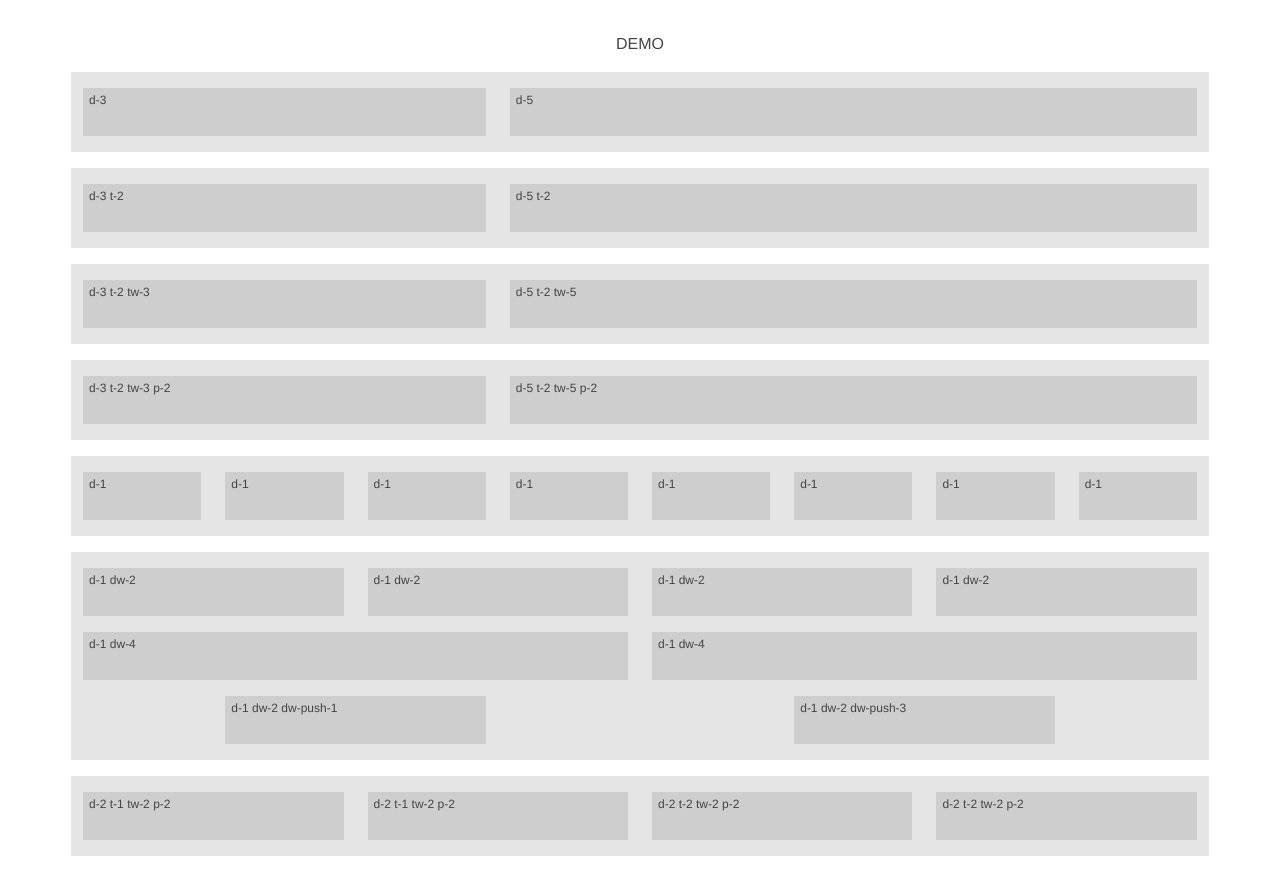
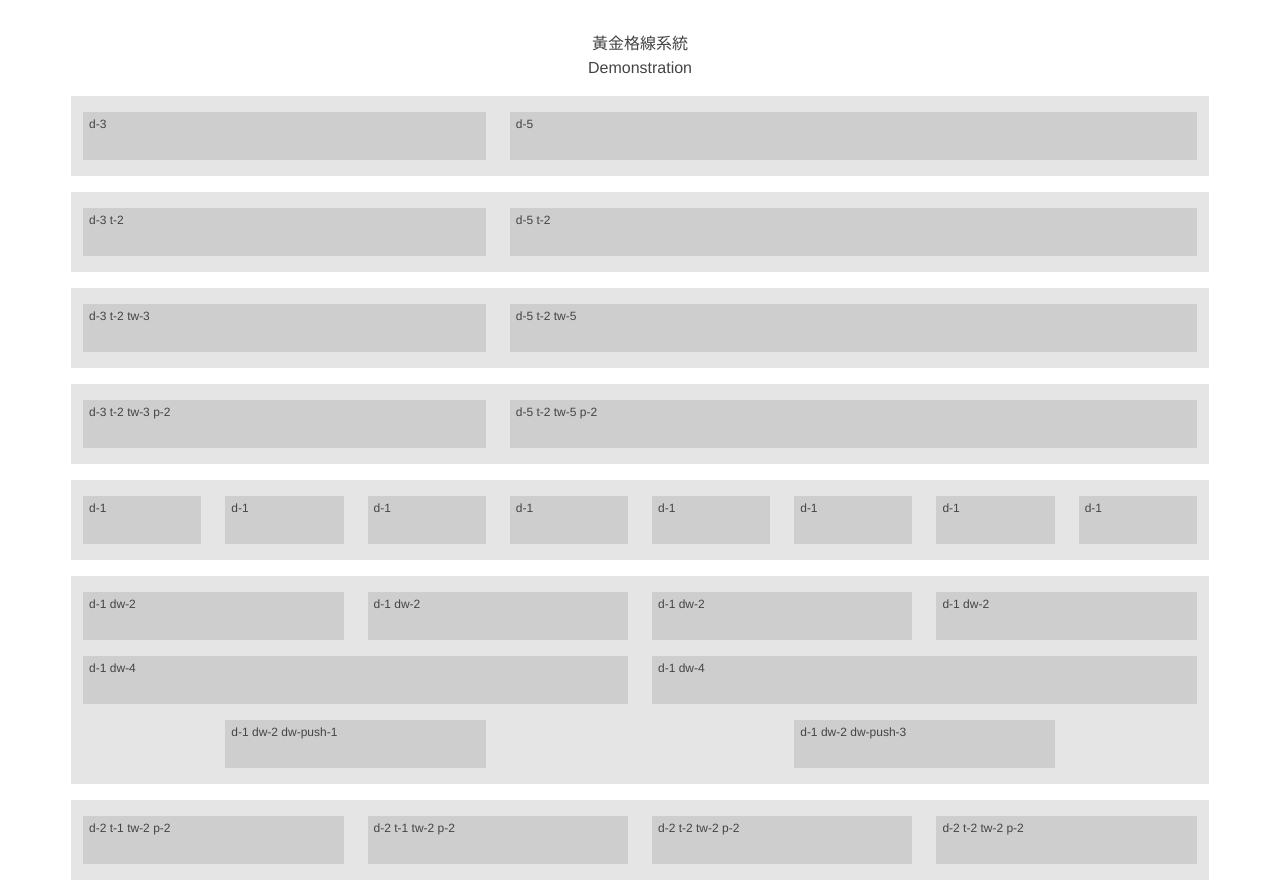
Before and after one commit to maylogger/golden-grid-framework, a plain HTML site: page demo.html in a window 1280 px wide. Before the commit the page ends 872 px from the top, so only its background shows below. Drawn offline with Linux system fonts and the light colour scheme.

Commit message:
add title

```diff
--- a/demo.html
+++ b/demo.html
@@ -39,7 +39,8 @@
       <div class="container">
           <header class="row">
               <div class="column">
-                  <h1>DEMO</h1>
+                  <h1 class="ct10">黃金格線系統</h1>
+                  <h2 class="ct10">Demonstration</h2>
               </div>
           </header>
           <div class="row">
```
